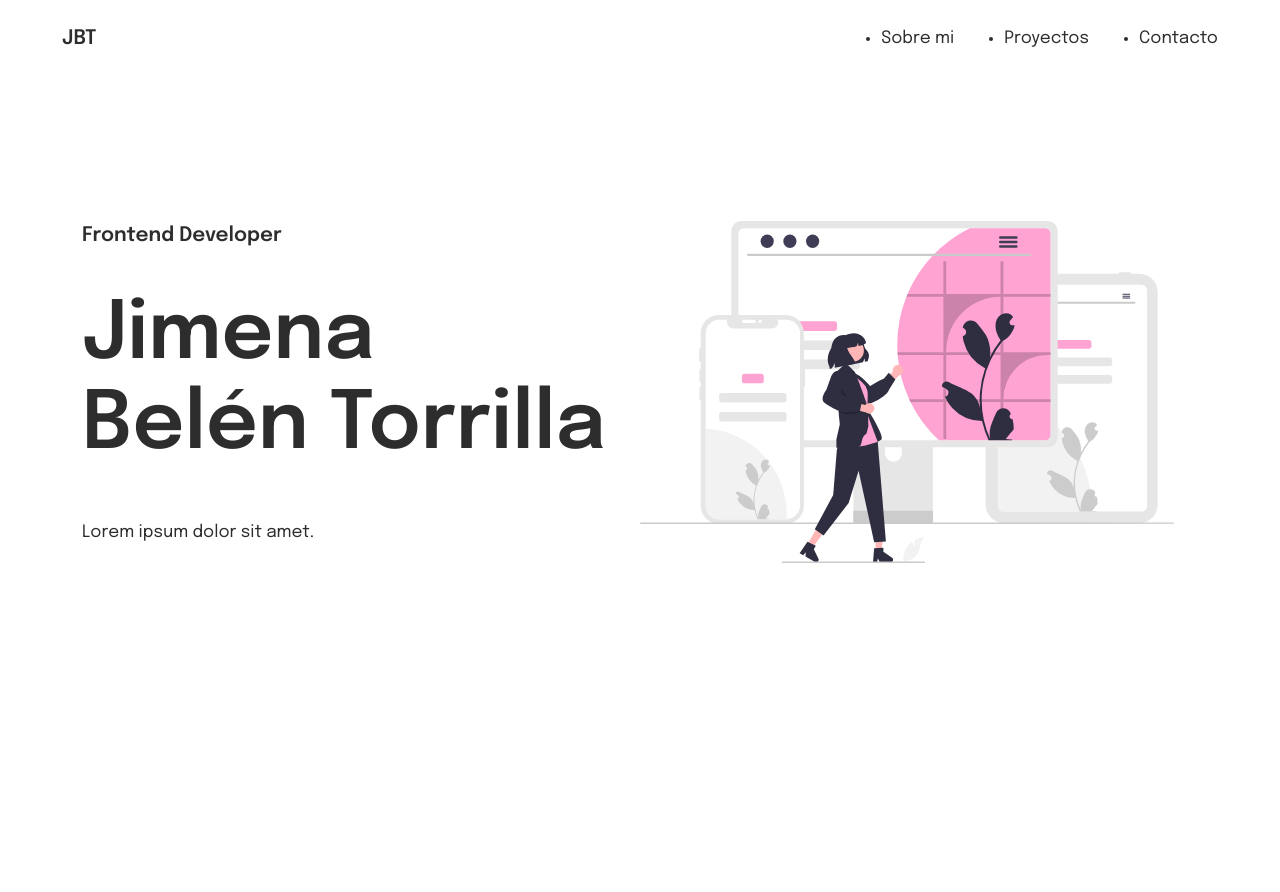
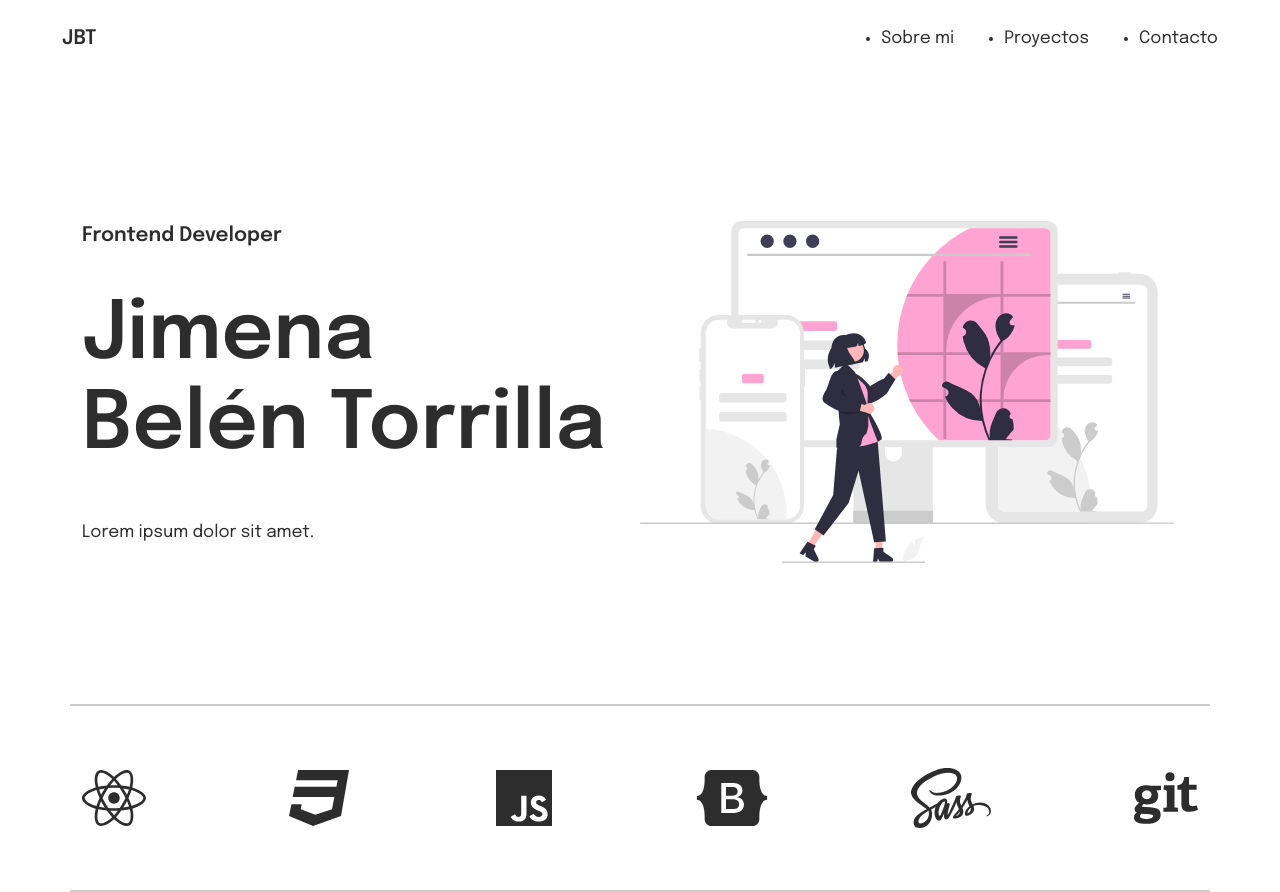
Before and after one commit to jimenabelentorrilla/portfolio-jimena-belen, a React (Vite) app: page / in a window 1280 px wide. Before the commit the page ends 800 px from the top, so only its background shows below. Built offline with nearby package versions, Linux system fonts and the light colour scheme.

Commit message:
row skills

```diff
--- a/index.html
+++ b/index.html
@@ -2,7 +2,7 @@
 <html lang="en">
   <head>
     <meta charset="UTF-8" />
-    <link rel="icon" type="image/svg+xml" href="/vite.svg" />
+    <link rel="icon" type="image/svg+xml" href="./src/assets/favicon.png" />
     <meta name="viewport" content="width=device-width, initial-scale=1.0" />
     <link rel="preconnect" href="https://fonts.googleapis.com" />
     <link rel="preconnect" href="https://fonts.gstatic.com" crossorigin />
--- a/src/App.css
+++ b/src/App.css
@@ -72,6 +72,18 @@ body {
   height: auto;
 }
 
+/***skills***/
+.row-skills{
+  padding: 60px 0px;
+  border-top: 2px solid rgba(0, 0, 0, 0.20);
+  border-bottom: 2px solid rgba(0, 0, 0, 0.20);
+}
+.flex-skills{
+  display: flex;
+  flex-direction: row;
+  justify-content: space-between;
+}
+
 
 
 @media (width < 992px){
--- a/src/App.jsx
+++ b/src/App.jsx
@@ -2,6 +2,7 @@ import './App.css';
 import 'bootstrap/dist/css/bootstrap.min.css';
 import Header from './components/Header';
 import Naav from "./components/Naav";
+import Skills from "./components/Skillss";
 
 
 function App() {
@@ -9,6 +10,7 @@ function App() {
     <>
       <Naav />
       <Header />
+      <Skills />
     </>
   )
 }
--- /dev/null
+++ b/src/components/Skillss.jsx
@@ -0,0 +1,28 @@
+import Container from 'react-bootstrap/Container';
+import Row from 'react-bootstrap/Row';
+import Col from 'react-bootstrap/Col';
+import { FontAwesomeIcon } from '@fortawesome/react-fontawesome';
+import { faReact, faCss3, faJs, faBootstrap, faSass, faGit } from '@fortawesome/free-brands-svg-icons';
+
+const Skillss = () => {
+  return (
+    <>
+        <Container>
+          <Row className="row-skills">
+              <Col>
+                  <div className='flex-skills'>
+                    <FontAwesomeIcon icon={faReact} size="4x" style={{ color: '#2D2D2D'}} />
+                    <FontAwesomeIcon icon={faCss3} size="4x" style={{ color: '#2D2D2D'}}/>
+                    <FontAwesomeIcon icon={faJs} size="4x" style={{ color: '#2D2D2D'}}/>
+                    <FontAwesomeIcon icon={faBootstrap} size="4x" style={{ color: '#2D2D2D'}}/>
+                    <FontAwesomeIcon icon={faSass} size="4x" style={{ color: '#2D2D2D'}}/>
+                    <FontAwesomeIcon icon={faGit} size="4x" style={{ color: '#2D2D2D'}}/>
+                  </div>
+              </Col>
+          </Row>
+        </Container>
+    </>
+  )
+}
+
+export default Skillss;
```
Also changed, not shown: src/assets/favicon.png (added).
